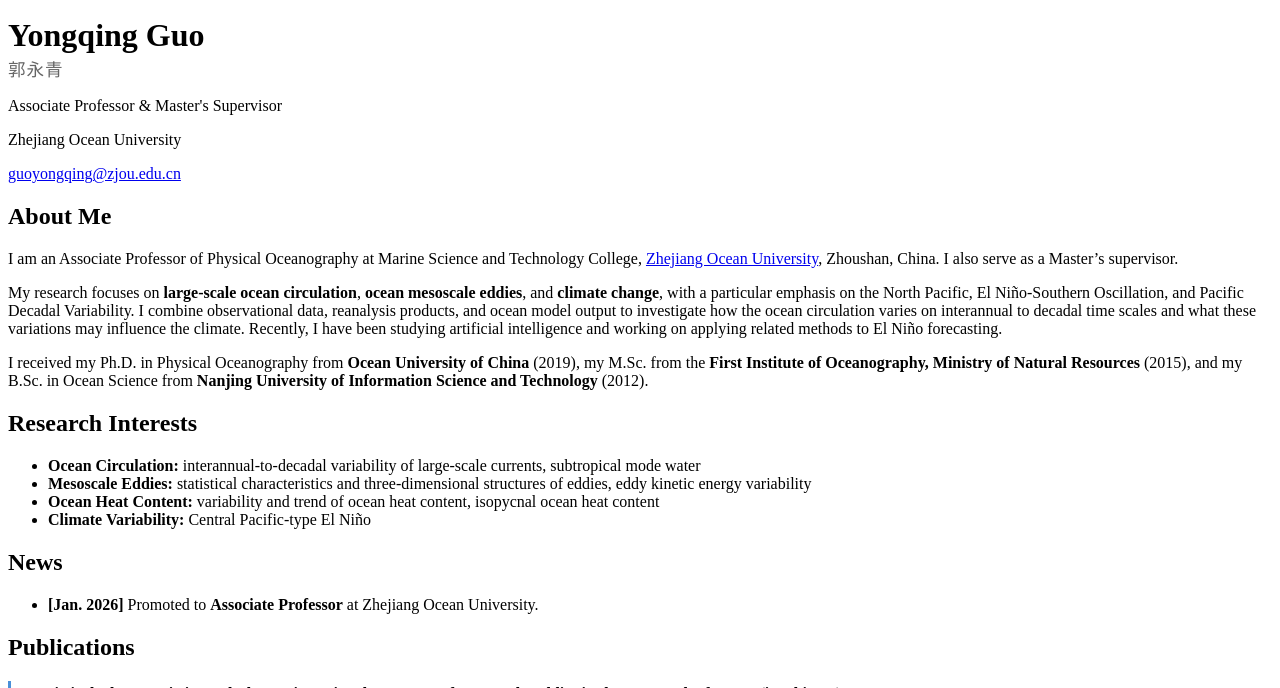
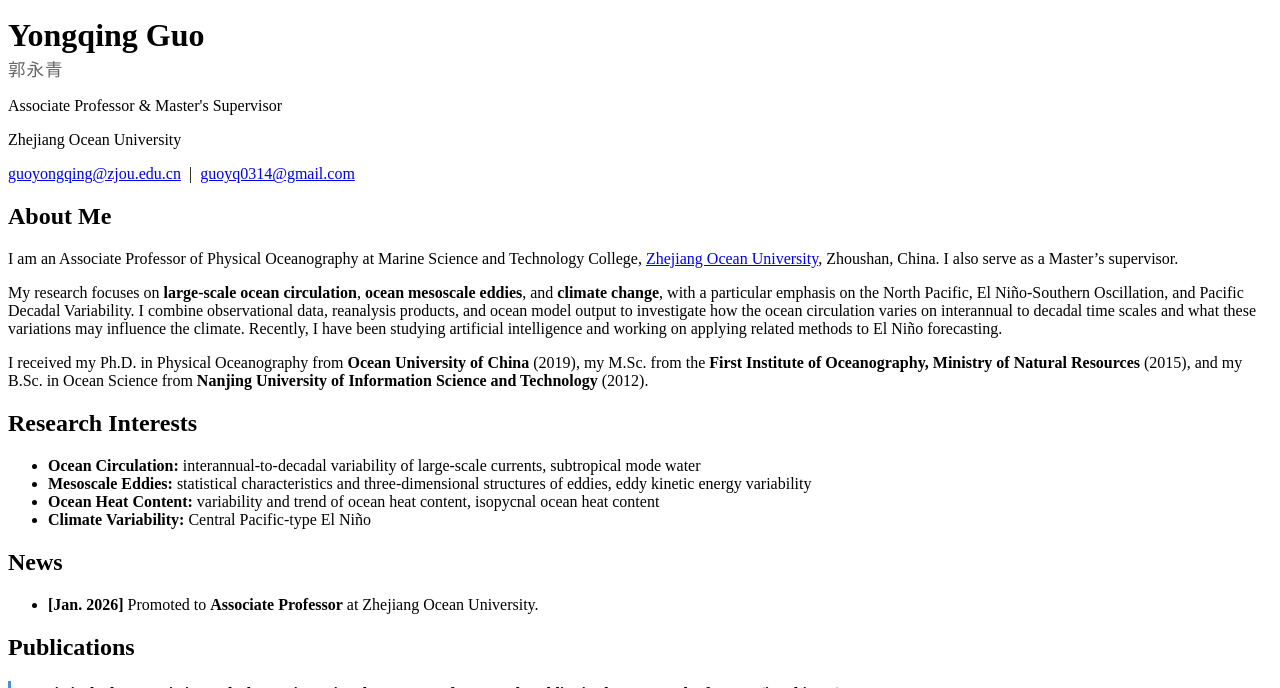
Before and after one commit to guoyq0314/guoyq0314.github.io, a Jekyll site: the page built from index.md, in a window 1280 px wide and 900 px high, cut to the strip 212-900 px from the top of the window. Built offline with Jekyll 4.4.1, drawn with Linux system fonts in a browser that asks for light colours; our own code applies the rules of GitHub Pages for plain Markdown files.

Commit message:
Update homepage.html

```diff
--- a/_layouts/homepage.html
+++ b/_layouts/homepage.html
@@ -5,7 +5,11 @@
 
 {% if site.position %}<p>{{ site.position }}</p>{% endif %}
 {% if site.affiliation %}<p>{{ site.affiliation }}</p>{% endif %}
-{% if site.email %}<p><a href="mailto:{{ site.email }}">{{ site.email }}</a></p>{% endif %}
+{% if site.email %}<p>
+  <a href="mailto:{{ site.email }}">{{ site.email }}</a> &nbsp;|&nbsp;
+  <a href="mailto:guoyq0314@gmail.com">guoyq0314@gmail.com</a>
+</p>{% endif %}
+
 
 <div id="icon-links">
 {% if site.google_scholar %}<a href="{{ site.google_scholar }}" target="_blank" rel="noopener"><i class="ai ai-google-scholar"></i></a>{% endif %}
```
